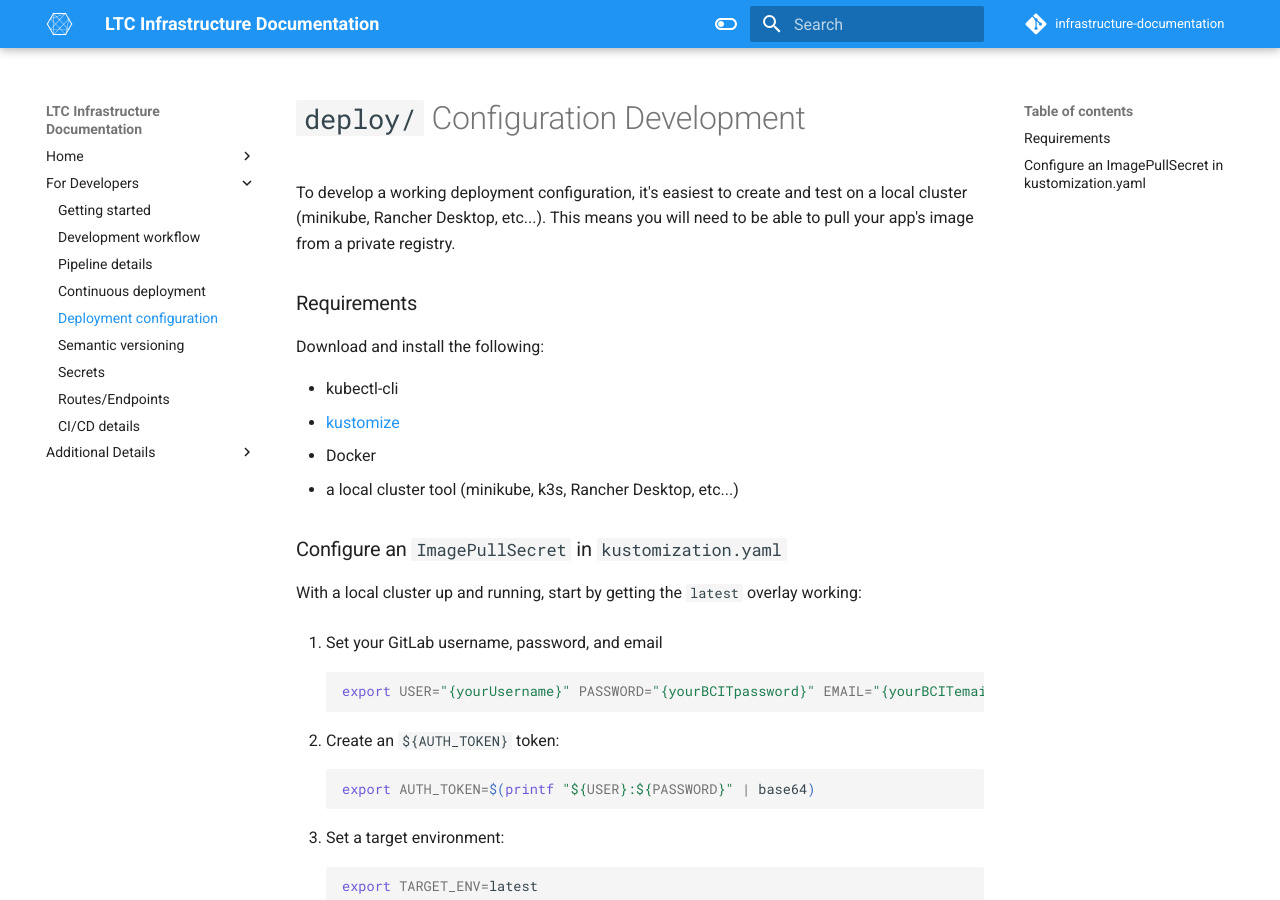
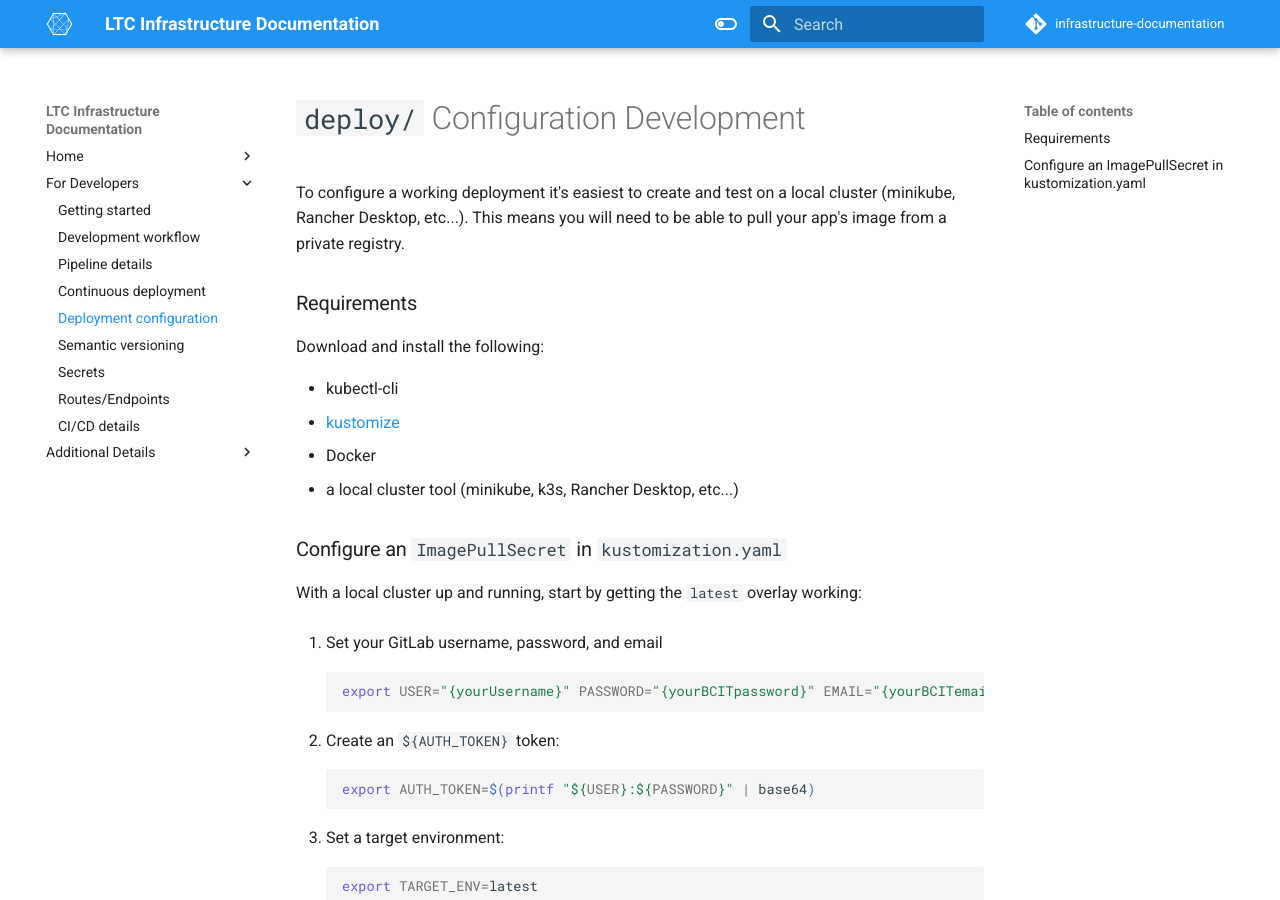
Before and after one commit to bcit-ltc/infrastructure-documentation, an MkDocs documentation site: the page built from docs/0_development-workflow/developing-deployment-packages.md, in a window 1280 px wide and 900 px high. Built offline with MkDocs 1.6.1 and Material for MkDocs 9.7.7, drawn with Linux system fonts in a browser that asks for light colours.

````diff
--- a/docs/0_development-workflow/developing-deployment-packages.md
+++ b/docs/0_development-workflow/developing-deployment-packages.md
@@ -3,7 +3,7 @@
 ---
 # `deploy/` Configuration Development
 
-To develop a working deployment configuration, it's easiest to create and test on a local cluster (minikube, Rancher Desktop, etc...). This means you will need to be able to pull your app's image from a private registry.
+To configure a working deployment it's easiest to create and test on a local cluster (minikube, Rancher Desktop, etc...). This means you will need to be able to pull your app's image from a private registry.
 
 ### Requirements
 
@@ -101,7 +101,7 @@ With a local cluster up and running, start by getting the `latest` overlay worki
 10. Attempt to apply the resources to the cluster:
 
     ```bash
-    kustomize build overlays/${TARGET_ENV} | kubectl apply -
+    kustomize build overlays/${TARGET_ENV} | kubectl apply -f -
     ```
 
 11. Unset sensitive variables
````
Also changed, not shown: README.md (+6 -0 lines), deploy/base/nginx-unprivileged/README.md (+1 -1 lines), 7 other files.
